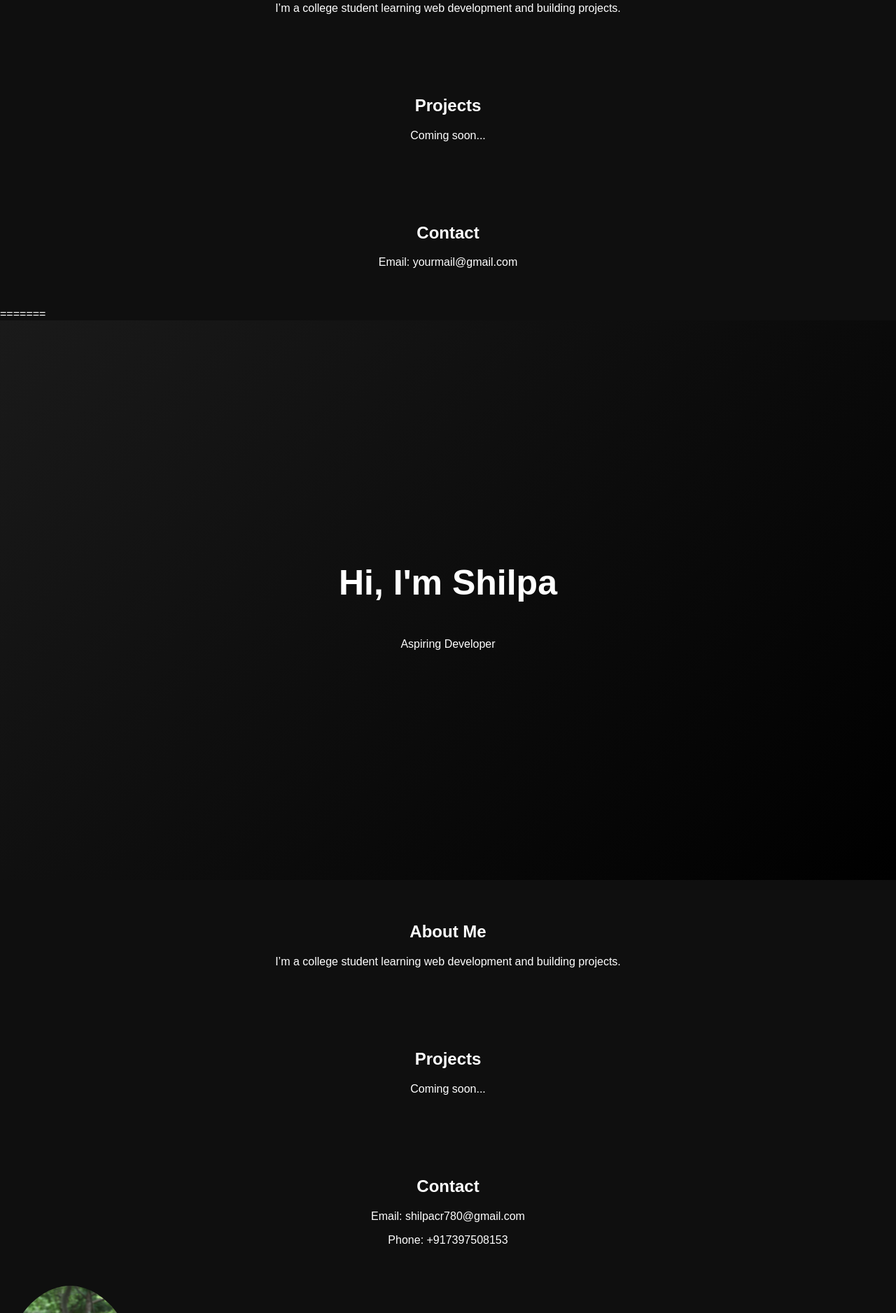
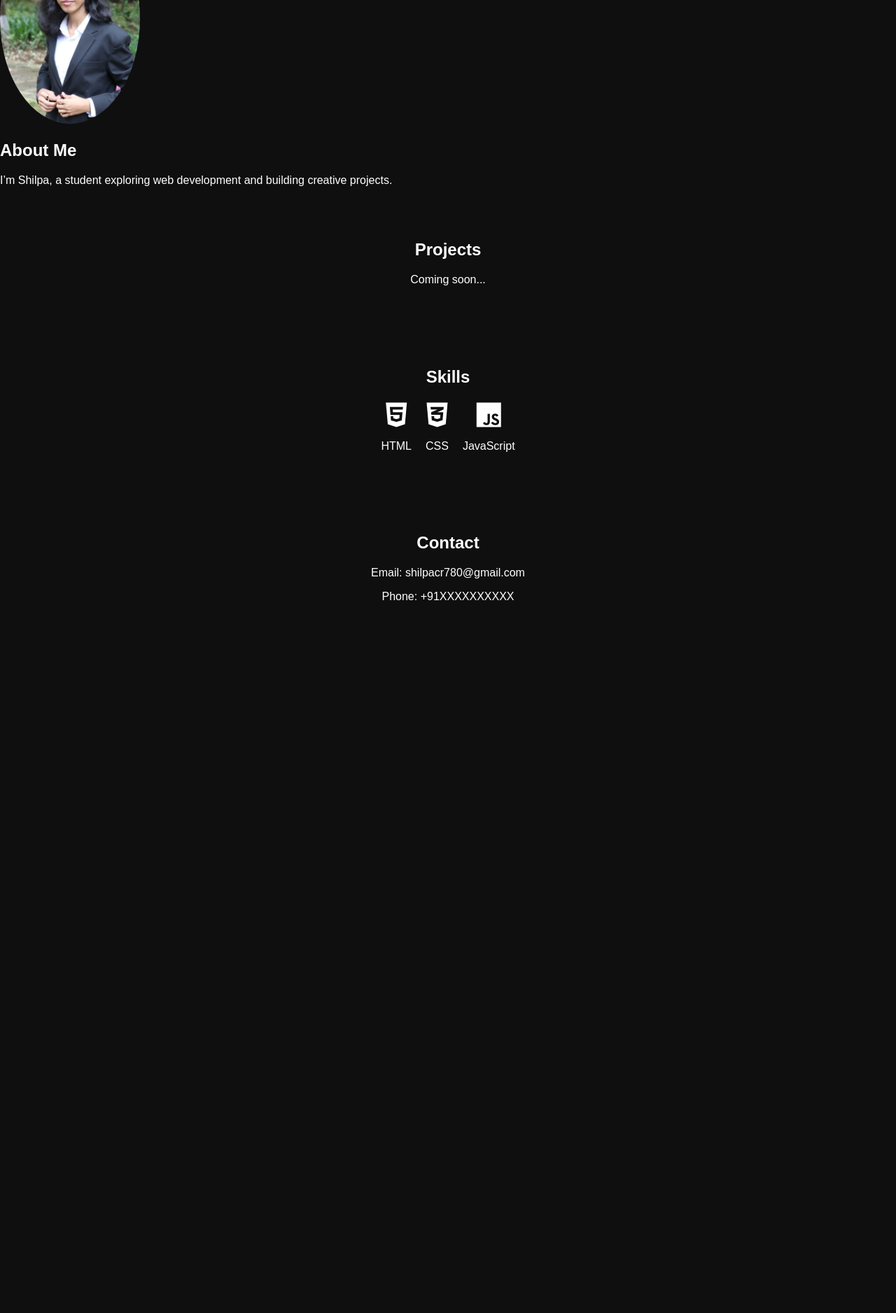
Before and after one commit to Shilpa12hub/Portfolio-Website, a plain HTML site: page index.html in a window 1280 px wide. Shown: the part 923-2800 px from the top of the page at 70% size. After the commit the page ends 1841 px from the top, so only its background shows below. Drawn offline with Linux system fonts and the light colour scheme.

Commit message:
fixed merge conflict

```diff
--- a/index.html
+++ b/index.html
@@ -1,8 +1,6 @@
-<<<<<<< HEAD
 <!DOCTYPE html>
 <html>
 <head>
-    <link rel="stylesheet" href="style.css">
     <title>Shilpa | Portfolio</title>
     <link rel="stylesheet" href="style.css">
     <link rel="stylesheet" href="https://cdnjs.cloudflare.com/ajax/libs/font-awesome/6.5.0/css/all.min.css">
@@ -15,56 +13,6 @@
         <p>Aspiring Developer</p>
     </div>
 
-    <div class="section">
-        <h2>About Me</h2>
-        <p>I’m a college student learning web development and building projects.</p>
-    </div>
-
-    <div class="section">
-        <h2>Projects</h2>
-        <p>Coming soon...</p>
-    </div>
-
-    <div class="section">
-        <h2>Contact</h2>
-        <p>Email: yourmail@gmail.com</p>
-    </div>
-<script src="script.js"></script>
-</body>
-</html>
-=======
-<!DOCTYPE html>
-<html>
-<head>
-    <title>Shilpa | Portfolio</title>
-    <link rel="stylesheet" href="style.css">
-</head>
-<script src="script.js"></script>
-<body>
-
-    <div class="hero">
-        <h1>Hi, I'm Shilpa</h1>
-        <p>Aspiring Developer</p>
-    </div>
-
-    <div class="section">
-        <h2>About Me</h2>
-        <p>I’m a college student learning web development and building projects.</p>
-    </div>
-
-    <div class="section">
-        <h2>Projects</h2>
-        <p>Coming soon...</p>
-    </div>
-
-    <div class="section">
-        <h2>Contact</h2>
-        <p>Email: shilpacr780@gmail.com</p>
-        <p>Phone: +917397508153</p>
-    </div>
-
-</body>
-</html>
     <div class="about">
         <img src="Shilpa-Portfolio-IMG.jpeg" class="profile">
 
@@ -73,13 +21,16 @@
             <p>I’m Shilpa, a student exploring web development and building creative projects.</p>
         </div>
     </div>
+
     <div class="section reveal">
         <h2>Projects</h2>
         <p>Coming soon...</p>
     </div>
+
+    <div class="section">
+        <h2>Skills</h2>
+
         <div class="skills">
-    <div class="skills">
-
             <div class="skill">
                 <i class="fa-brands fa-html5"></i>
                 <p>HTML</p>
@@ -94,22 +45,16 @@
                 <i class="fa-brands fa-js"></i>
                 <p>JavaScript</p>
             </div>
-
-</div>
-
-    <div class="card">
-        <div class="inner">
-            <div class="front">HTML</div>
-            <div class="back">Learning layouts & structure</div>
         </div>
     </div>
 
-    <div class="card">
-        <div class="inner">
-            <div class="front">CSS</div>
-            <div class="back">Styling & animations</div>
-        </div>
+    <div class="section">
+        <h2>Contact</h2>
+        <p>Email: shilpacr780@gmail.com</p>
+        <p>Phone: +91XXXXXXXXXX</p>
     </div>
 
-</div>
->>>>>>> ede3923 (updated portfolio)
+    <script src="script.js"></script>
+
+</body>
+</html>
```
Lines whose indentation alone changed are shown as unchanged.
